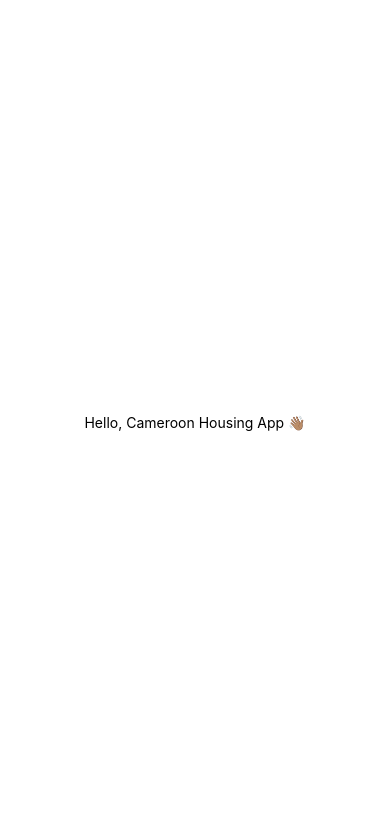
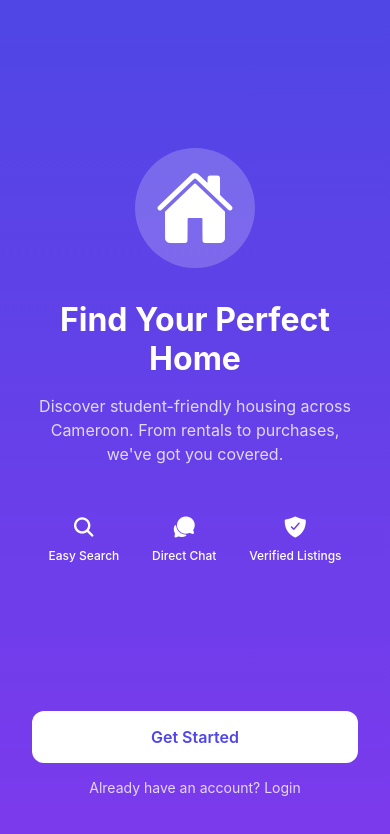
Before and after one commit to SonaFrancis/Stundent_rental, a React Native app: screen /Chat in a window 390 px wide. Shown: the top 834 px of the page. Built offline with nearby package versions, Linux system fonts and the light colour scheme.

Commit message:
Updated App.tsx

```diff
--- a/App.tsx
+++ b/App.tsx
@@ -1,18 +1,13 @@
 import React from 'react';
-import { Text, View, StyleSheet } from 'react-native';
+import { StatusBar } from 'expo-status-bar';
+import { AuthProvider } from './src/contexts/AuthContext';
+import { AppNavigator } from './src/navigation/AppNavigator';
 
 export default function App() {
   return (
-    <View style={styles.container}>
-      <Text>Hello, Cameroon Housing App 👋🏽</Text>
-    </View>
+    <AuthProvider>
+      <StatusBar style="auto" />
+      <AppNavigator />
+    </AuthProvider>
   );
 }
-
-const styles = StyleSheet.create({
-  container: {
-    flex: 1,
-    alignItems: 'center',
-    justifyContent: 'center',
-  },
-});
```
